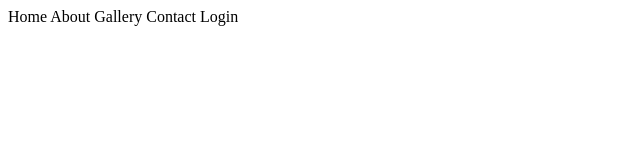
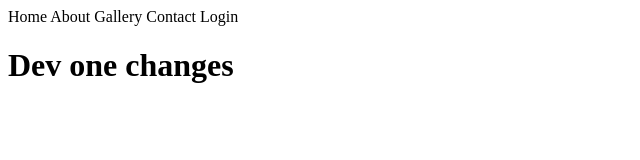
Before and after one commit to harishmanure/test-01, a plain HTML site: page index.html in a window 1280 px wide. Shown: the whole page, without its empty margins (0-640 px from the left). Drawn offline with Linux system fonts and the light colour scheme.

Commit message:
Added tag by Dev-01

```diff
--- a/index.html
+++ b/index.html
@@ -14,6 +14,7 @@
             <a>Contact</a>
             <a>Login</a>
         </nav>
+        <h1>Dev one changes</h1>
     </div>
 </body>
 </html>
```
